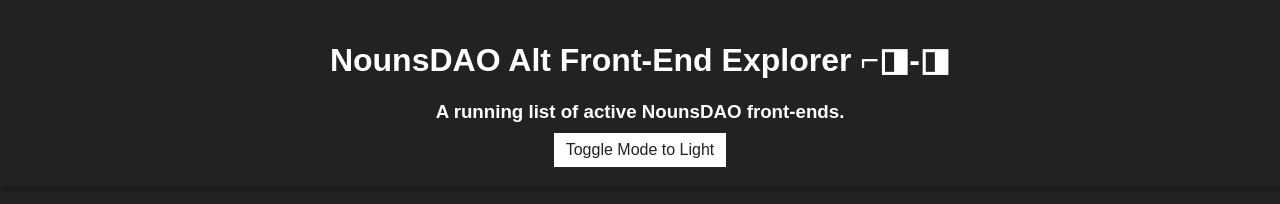
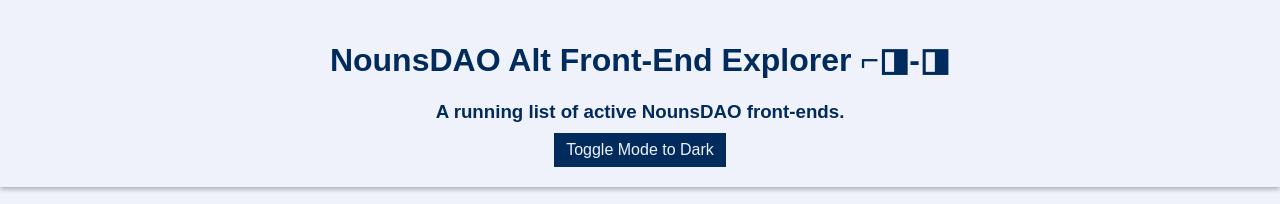
Before and after one commit to MIKEGOOD-ETH/frontends, a plain HTML site: page index.html in a window 1280 px wide. Shown: the top 204 px of the page. Drawn offline with Linux system fonts and the light colour scheme; a web font is replaced by a local one.

Commit message:
Update index.html

```diff
--- a/index.html
+++ b/index.html
@@ -4,7 +4,7 @@
     <title>NounsDAO Alt Front End Explorer ⌐◨-◨</title>
     <link rel="stylesheet" type="text/css" href="styles.css">
 </head>
-<body class="dark-mode">
+<body>
     <div class="header-container">
             <header>
                 <h1>NounsDAO Alt Front-End Explorer ⌐◨-◨</h1>
@@ -12,7 +12,7 @@
                     <h3>A running list of active NounsDAO front-ends.</h3>
                 </div>
                 <div class="toggle-container">
-                    <button id="toggle-button" onclick="toggleMode()">Toggle Mode to Light</button>
+                    <button id="toggle-button" onclick="toggleMode()">Toggle Mode to Dark</button>
                 </div>
             </header>
         </div>
```
